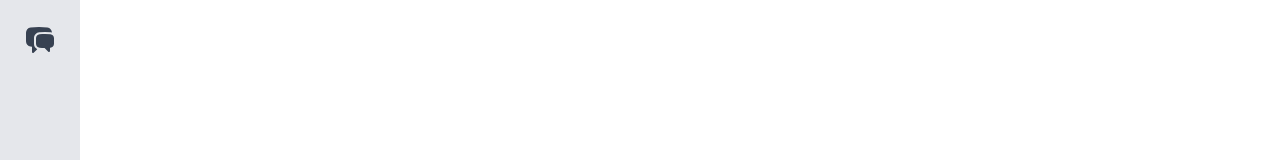
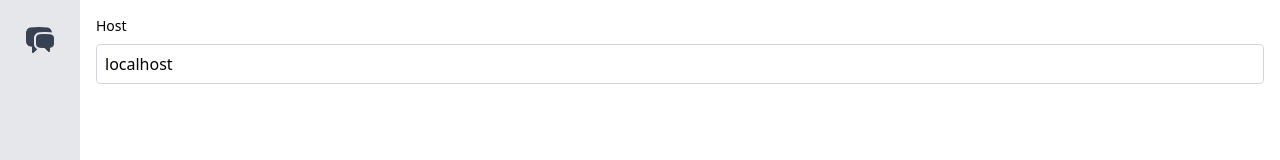
Before and after one commit to jakubburkiewicz/ollama-web-app, a React (Create React App) app: page /settings in a window 1280 px wide. Shown: the top 160 px of the page. Built offline with nearby package versions, Linux system fonts and the light colour scheme.

Commit message:
Add the `host` field

```diff
--- a/src/components/Chat/index.jsx
+++ b/src/components/Chat/index.jsx
@@ -1,6 +1,6 @@
 import { useEffect, useReducer } from "react"
 
-import ollama from "ollama/browser"
+import { Ollama } from "ollama/browser"
 import { v4 as uuid } from "uuid"
 
 import { useSettings } from "../../contexts/SettingsContext"
@@ -34,6 +34,7 @@ const Chat = () => {
 
     useEffect( () => {
         const fetchModels = async () => {
+            const ollama = new Ollama( { host: settings.host } )
             const response = await ollama.list()
 
             settingsDispatch( {
@@ -50,7 +51,7 @@ const Chat = () => {
         }
 
         fetchModels()
-    }, [ settingsDispatch ] )
+    }, [ settingsDispatch, settings.host ] )
 
     useEffect( () => {
         const isLatestMessageFromUser = () => (
@@ -73,6 +74,8 @@ const Chat = () => {
             } )
 
             try {
+                const ollama = new Ollama( { host: settings.host } )
+
                 responseStream = await ollama.chat( {
                     model: settings.model.name,
                     messages: messages.map( message => ( {
--- a/src/components/Settings/index.jsx
+++ b/src/components/Settings/index.jsx
@@ -1,6 +1,27 @@
+import { useSettings } from "../../contexts/SettingsContext"
+
 const Settings = () => {
+    const { settings, settingsDispatch } = useSettings()
+
+    const handleHostChange = event => {
+        settingsDispatch( {
+            type: 'setHost',
+            host: event.target.value
+        } )
+    }
+
     return (
         <section className="flex flex-col grow h-full gap-4 p-4">
+            <label className="flex flex-col gap-2">
+                <span className="text-sm">Host</span>
+
+                <input
+                    className="p-2 rounded border border-gray-300 h-10"
+                    type="text"
+                    value={ settings.host }
+                    onChange={ handleHostChange }
+                />
+            </label>
         </section>
     )
 }
--- a/src/contexts/SettingsContext.jsx
+++ b/src/contexts/SettingsContext.jsx
@@ -3,12 +3,20 @@ import { createContext, useContext, useReducer } from "react"
 const SettingsContext = createContext()
 
 const initialSettings = {
+    host: 'localhost',
     model: '',
     modelOptions: []
 }
 
 const settingsReducer = ( state, action ) => {
     switch( action.type ) {
+        case 'setHost': {
+            return {
+                ...state,
+                host: action.host
+            }
+        }
+
         case 'setModel': {
             return {
                 ...state,
```
